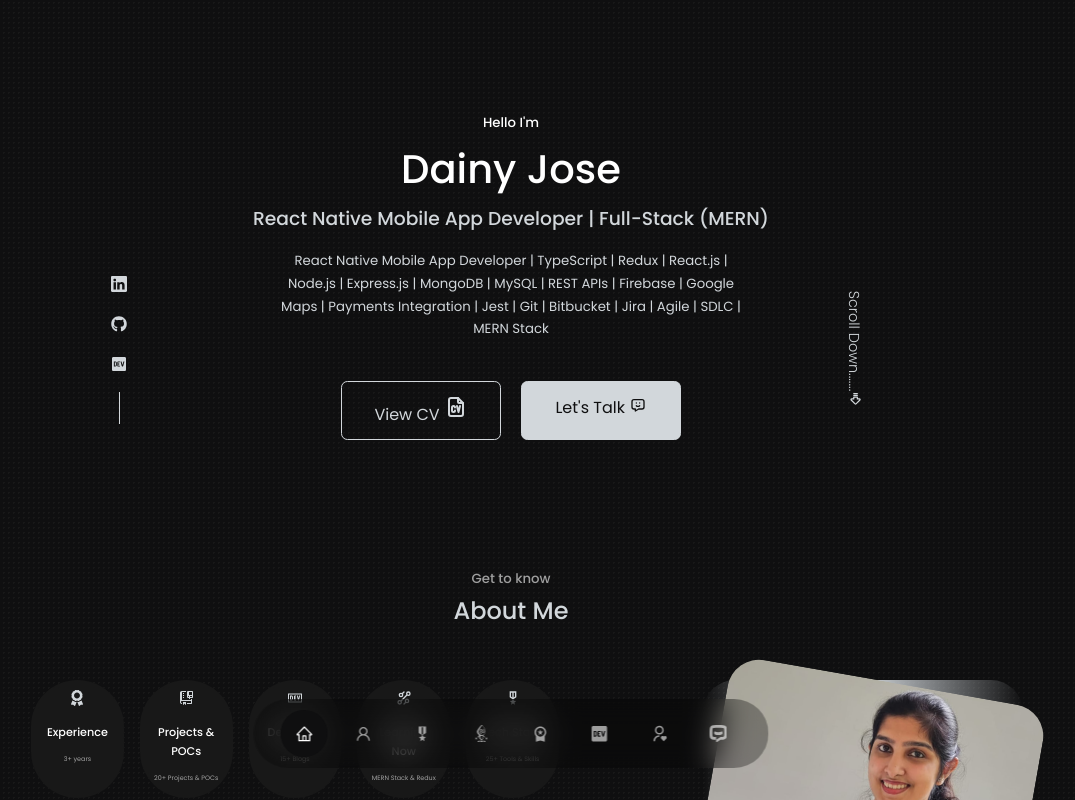
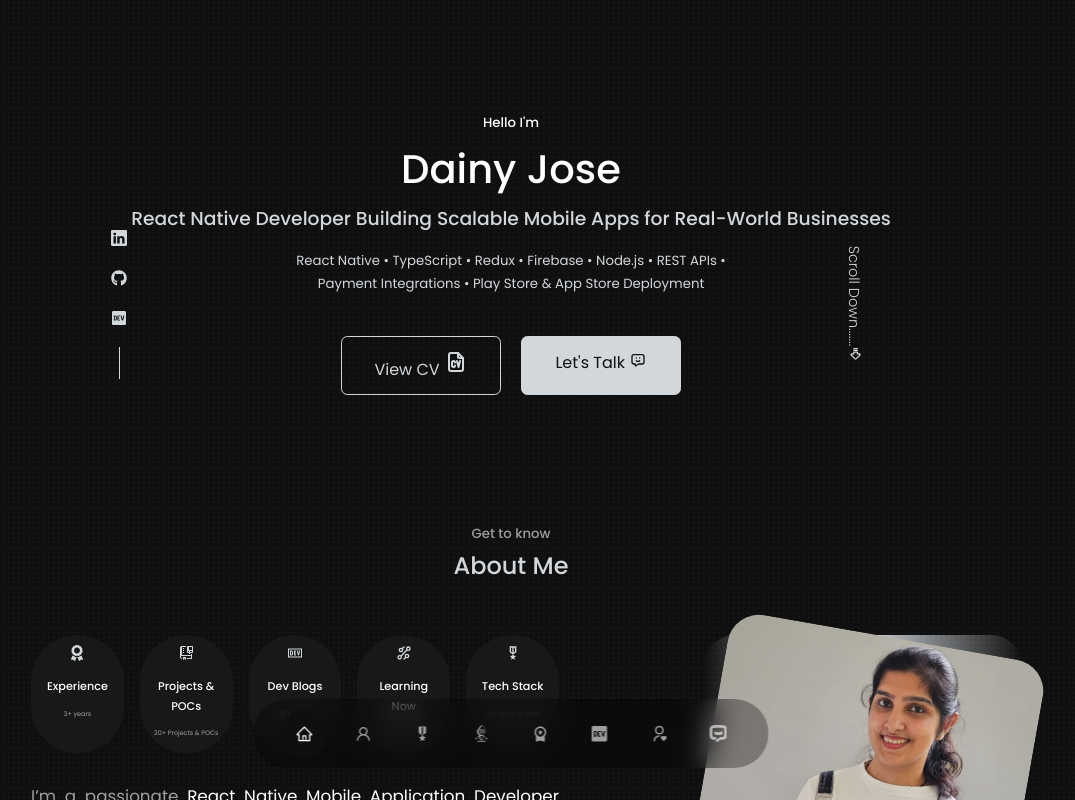
Before and after one commit to dainyjose/my-portfolio, a React (Vite) app: page / in a window 1280 px wide. Shown: the top 800 px of the page, without its empty margins (129-1204 px from the left). Built offline with nearby package versions, Linux system fonts and the light colour scheme.

Commit message:
feat: refine hero section messaging and tech highlights

```diff
--- a/src/components/header/Header.tsx
+++ b/src/components/header/Header.tsx
@@ -10,16 +10,18 @@ const Header = () => {
         <h5>Hello I'm</h5>
         <h1>Dainy Jose</h1>
         <h3 className="text-light">
-          React Native Mobile App Developer | Full-Stack (MERN)
+          React Native Developer Building Scalable Mobile Apps for Real-World
+          Businesses
         </h3>
         <h5 className="text-light header_tech_skill">
-          React Native Mobile App Developer | TypeScript | Redux | React.js |
-          Node.js | Express.js | MongoDB | MySQL | REST APIs | Firebase | Google
-          Maps | Payments Integration | Jest | Git | Bitbucket | Jira | Agile |
-          SDLC | MERN Stack
+          React Native • TypeScript • Redux • Firebase • Node.js • REST APIs •
+          Payment Integrations • Play Store & App Store Deployment
         </h5>
         <HeaderResume />
-        <a href="#contact" className="scroll__down">
+        <a
+          href="#contact"
+          className="scroll__down"
+        >
           Scroll Down.......
           <TbArrowBigRightLines />
         </a>
```
